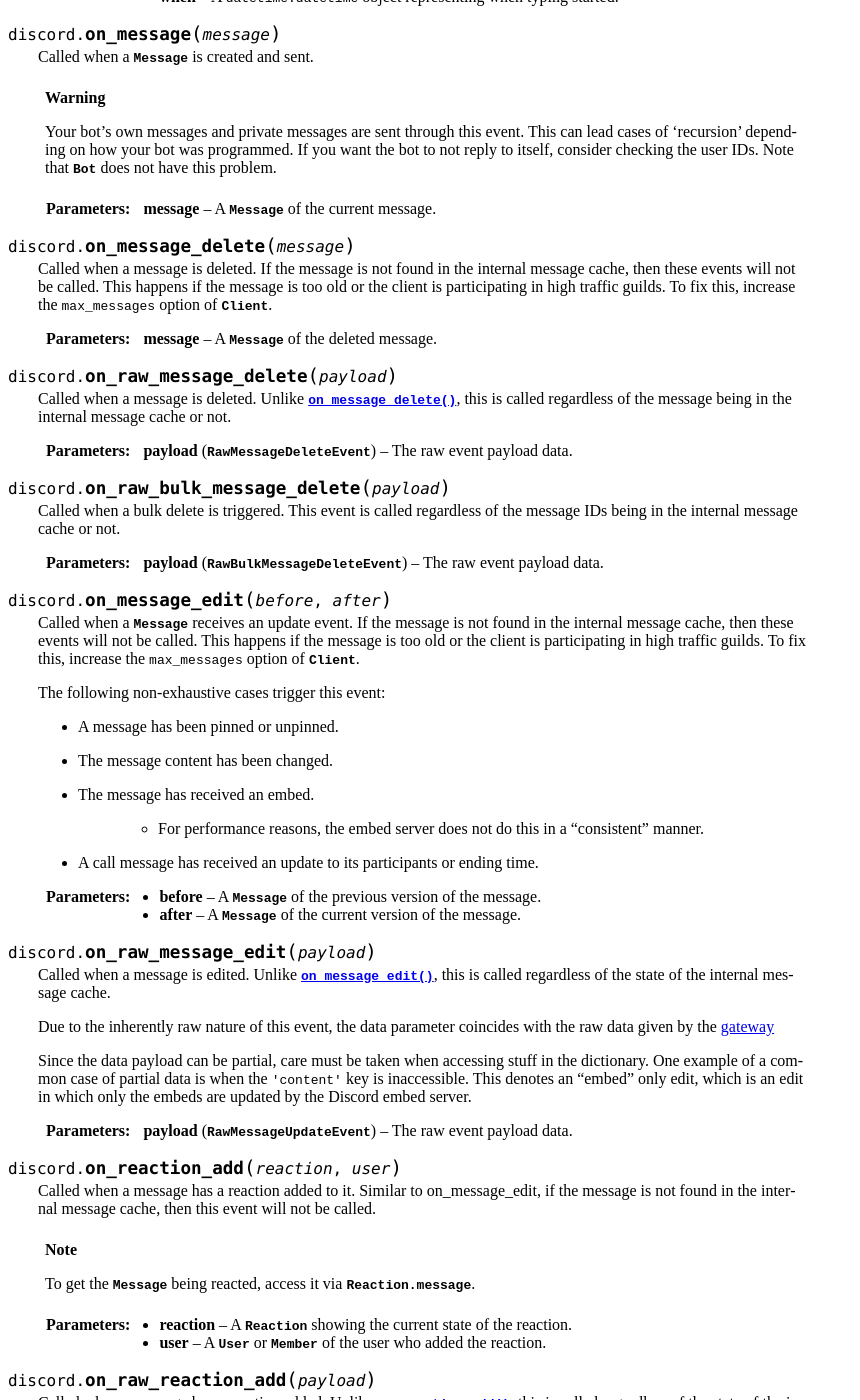
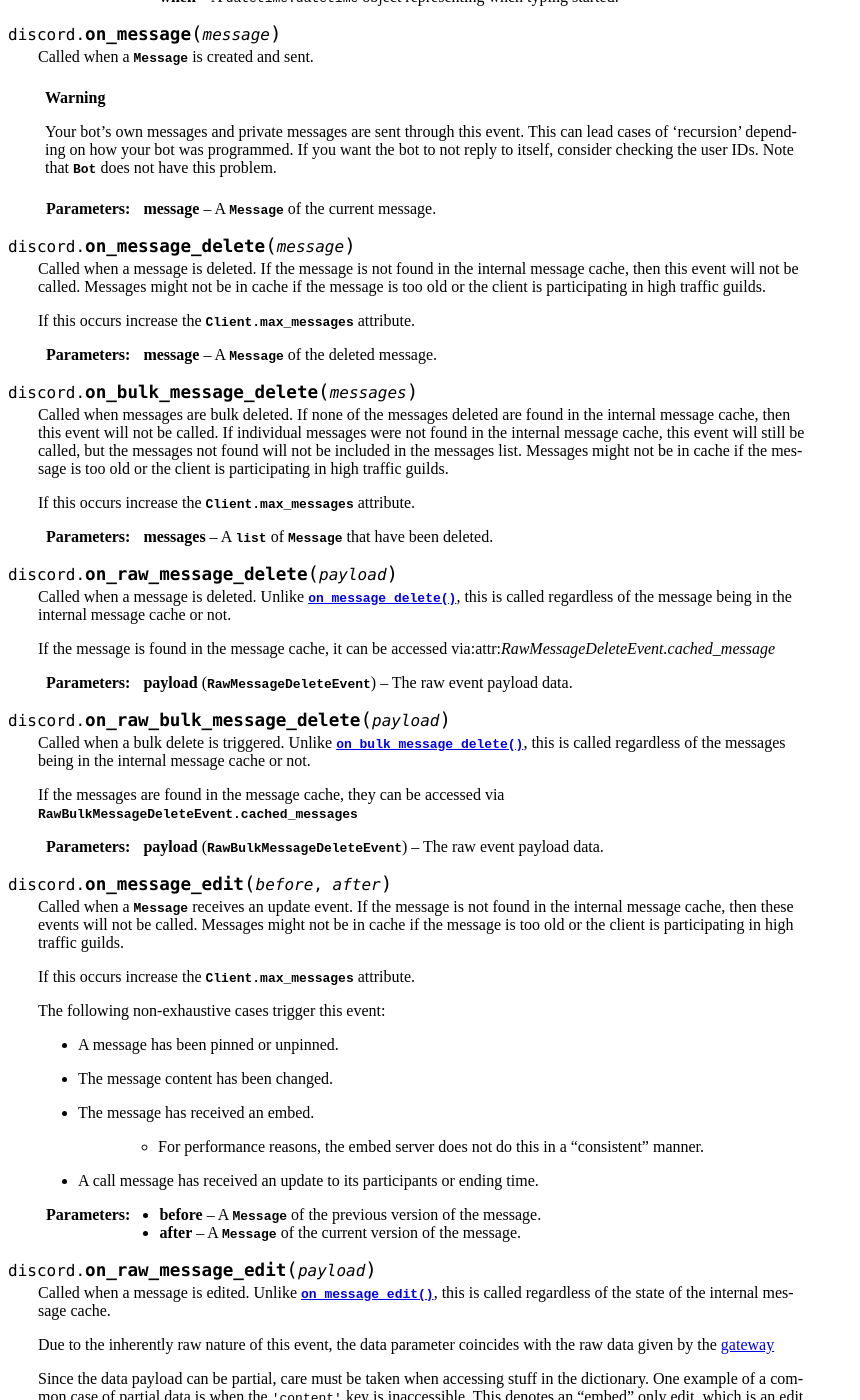
Before and after one commit to Rapptz/discord.py, a Sphinx documentation site: the page built from docs/api.rst, in a window 1280 px wide and 1400 px high, scrolled down 3651 px. Shown: the whole window, without its empty margins (0-860 px from the left). Built offline with Sphinx 7.4.7, drawn with Linux system fonts in a browser that asks for light colours; some of the changed text lies outside the part shown.

Commit message:
Redesign bulk delete events
Change `parse_message_delete_bulk` to not dispatch individual
`message_delete` events, and instead `bulk_message_delete`. Also make
`raw_bulk_message` delete and `raw_message_delete` have message
objects attached.

Fixes #1807

```diff
--- a/docs/api.rst
+++ b/docs/api.rst
@@ -227,25 +227,45 @@
 .. function:: on_message_delete(message)
 
     Called when a message is deleted. If the message is not found in the
-    internal message cache, then these events will not be called. This
-    happens if the message is too old or the client is participating in high
-    traffic guilds. To fix this, increase the ``max_messages`` option of
-    :class:`Client`.
+    internal message cache, then this event will not be called.
+    Messages might not be in cache if the message is too old
+    or the client is participating in high traffic guilds.
+
+    If this occurs increase the :attr:`Client.max_messages` attribute.
 
     :param message: A :class:`Message` of the deleted message.
+
+.. function:: on_bulk_message_delete(messages)
+
+    Called when messages are bulk deleted. If none of the messages deleted
+    are found in the internal message cache, then this event will not be called.
+    If individual messages were not found in the internal message cache,
+    this event will still be called, but the messages not found will not be included in
+    the messages list. Messages might not be in cache if the message is too old
+    or the client is participating in high traffic guilds.
+
+    If this occurs increase the :attr:`Client.max_messages` attribute.
+
+    :param messages: A :class:`list` of :class:`Message` that have been deleted.
 
 .. function:: on_raw_message_delete(payload)
 
     Called when a message is deleted. Unlike :func:`on_message_delete`, this is
     called regardless of the message being in the internal message cache or not.
 
+    If the message is found in the message cache,
+    it can be accessed via:attr:`RawMessageDeleteEvent.cached_message`
+
     :param payload: The raw event payload data.
     :type payload: :class:`RawMessageDeleteEvent`
 
 .. function:: on_raw_bulk_message_delete(payload)
 
-    Called when a bulk delete is triggered. This event is called regardless
-    of the message IDs being in the internal message cache or not.
+    Called when a bulk delete is triggered. Unlike :func:`on_bulk_message_delete`, this is
+    called regardless of the messages being in the internal message cache or not.
+
+    If the messages are found in the message cache,
+    they can be accessed via :attr:`RawBulkMessageDeleteEvent.cached_messages`
 
     :param payload: The raw event payload data.
     :type payload: :class:`RawBulkMessageDeleteEvent`
@@ -254,8 +274,10 @@
 
     Called when a :class:`Message` receives an update event. If the message is not found
     in the internal message cache, then these events will not be called.
-    This happens if the message is too old or the client is participating in high
-    traffic guilds. To fix this, increase the ``max_messages`` option of :class:`Client`.
+    Messages might not be in cache if the message is too old
+    or the client is participating in high traffic guilds.
+
+    If this occurs increase the :attr:`Client.max_messages` attribute.
 
     The following non-exhaustive cases trigger this event:
 
@@ -288,7 +310,7 @@
 
 .. function:: on_reaction_add(reaction, user)
 
-    Called when a message has a reaction added to it. Similar to on_message_edit,
+    Called when a message has a reaction added to it. Similar to :func:`on_message_edit`,
     if the message is not found in the internal message cache, then this
     event will not be called.
 
```
Also changed, not shown: 2 other files.
